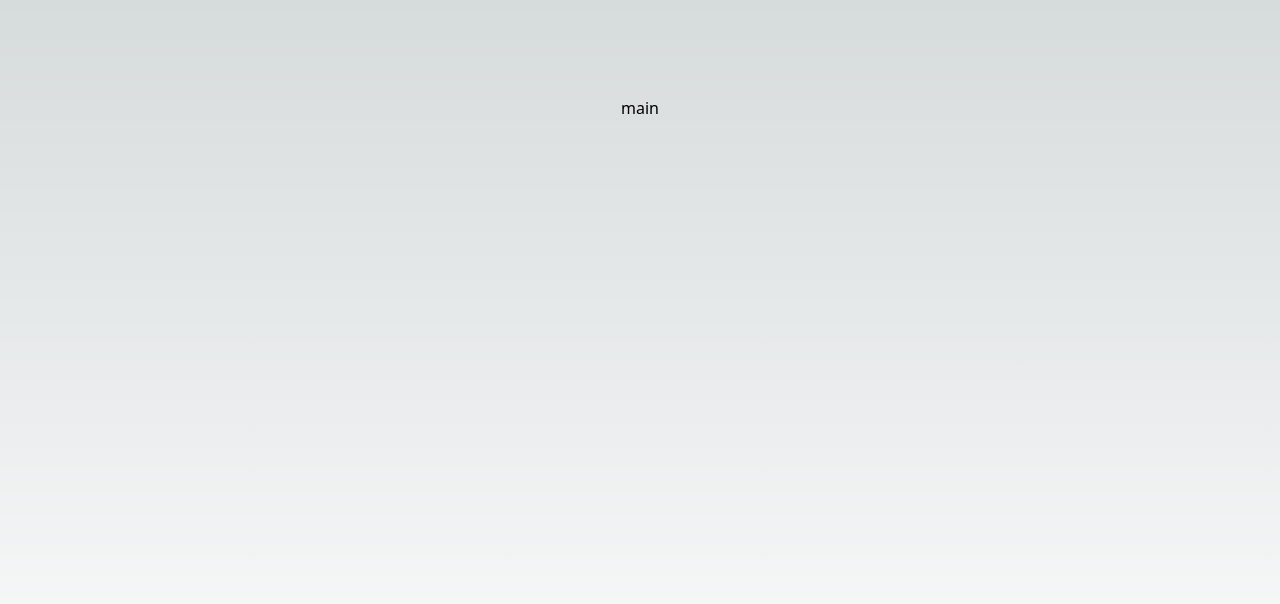
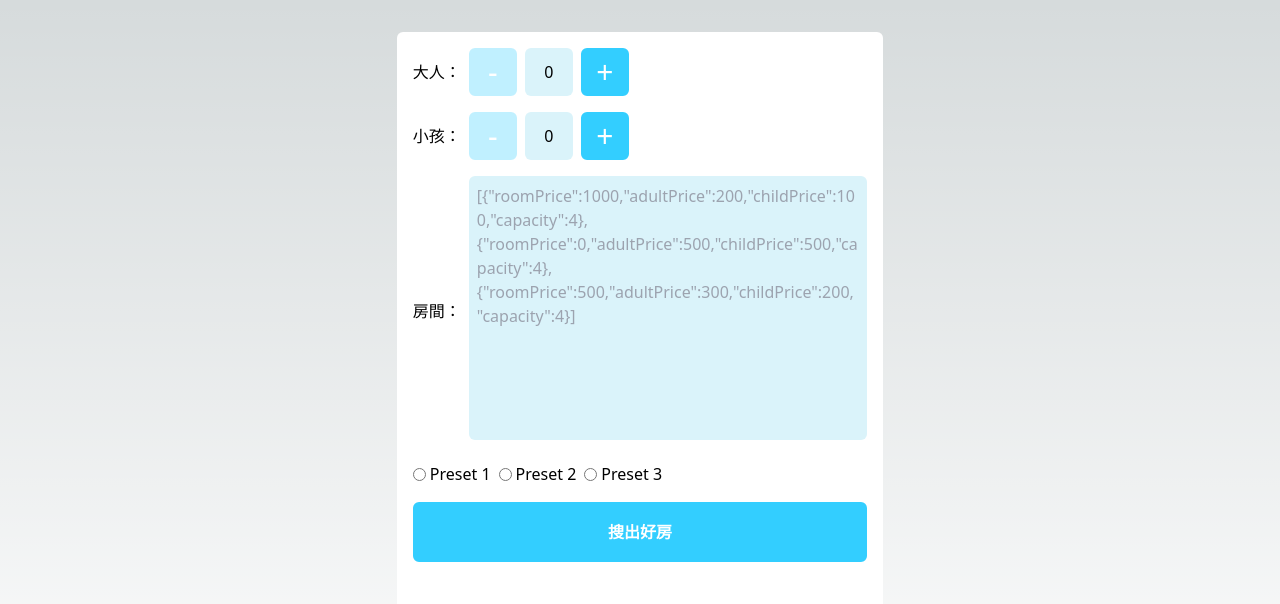
Before and after one commit to reallxl/roome, a Next.js app: page / in a window 1280 px wide. Shown: the top 604 px of the page. Built offline with nearby package versions, Linux system fonts and the light colour scheme.

Commit message:
feat: add <RoomReqeust> and homepage

```diff
--- /dev/null
+++ b/src/components/RoomRequest/index.jsx
@@ -0,0 +1,90 @@
+import { useRef, useState } from 'react';
+
+import { CustomInputNumber } from '@/components';
+import { TEST_SETS } from '@/data/mock';
+
+const RoomRequest = ({ onSubmit }) => {
+  const [adult, setAdult] = useState(0);
+  const [child, setChild] = useState(0);
+  const ref = useRef();
+
+  const renderGuestSettingField = (label, value, setValue) => (
+    <div className="flex w-full items-center gap-2">
+      <label>{label}</label>
+      <CustomInputNumber
+        value={value}
+        onChange={({ target: { value } }) => setValue(value)}
+      />
+    </div>
+  );
+
+  const handleSelectPreset = ({ target: { id } }) => {
+    const {
+      adult: _adult,
+      child: _child,
+      rooms,
+    } = TEST_SETS[id.split('_').slice(-1)[0]];
+
+    setAdult(_adult);
+    setChild(_child);
+    ref.current.value = JSON.stringify(rooms);
+  };
+
+  const renderRoomSettingField = () => (
+    <div className="flex w-full items-center justify-between gap-2">
+      <label>房間：</label>
+      <div className="w-px grow">
+        <textarea
+          className="min-h-[50vh] w-full resize-none rounded-md bg-secondary p-2 md:min-h-[33vh]"
+          placeholder={JSON.stringify(TEST_SETS[0].rooms)}
+          ref={ref}
+        />
+      </div>
+    </div>
+  );
+
+  const renderPresetSelector = () => (
+    <fieldset className="flex w-full gap-2" onChange={handleSelectPreset}>
+      {Array.from({ length: 3 }, (_, i) => i).map((_, i) => (
+        <div key={i} className="flex items-center gap-1">
+          <input
+            className="accent-primary"
+            type="radio"
+            name="radio_room_preset"
+            id={`room_preset_${i}`}
+          />
+          <label htmlFor={`room_preset_${i}`}>{`Preset ${i + 1}`}</label>
+        </div>
+      ))}
+    </fieldset>
+  );
+
+  const renderButton = () => (
+    <button
+      className="rounded-md border-2 border-primary bg-primary p-4 font-bold text-white hover:bg-white hover:text-primary"
+      onClick={() =>
+        onSubmit({
+          adult,
+          child,
+          rooms: ref.current.value
+            ? JSON.parse(ref.current.value)
+            : TEST_SETS[0].rooms,
+        })
+      }
+    >
+      搜出好房
+    </button>
+  );
+
+  return (
+    <>
+      {renderGuestSettingField('大人：', adult, setAdult)}
+      {renderGuestSettingField('小孩：', child, setChild)}
+      {renderRoomSettingField()}
+      {renderPresetSelector()}
+      {renderButton()}
+    </>
+  );
+};
+
+export default RoomRequest;
--- a/src/components/index.js
+++ b/src/components/index.js
@@ -1,2 +1,3 @@
 export { default as CustomInputNumber } from './CustomInputNumber';
 export { default as RoomAllocation } from './RoomAllocation';
+export { default as RoomRequest } from './RoomRequest';
--- /dev/null
+++ b/src/layouts/AppLayout.jsx
@@ -0,0 +1,7 @@
+const AppLayout = ({ children }) => (
+  <div className="flex size-full max-h-full flex-col gap-4 rounded-md bg-white p-4 text-black md:w-2/5">
+    {children}
+  </div>
+);
+
+export default AppLayout;
--- /dev/null
+++ b/src/layouts/index.js
@@ -0,0 +1 @@
+export { default as AppLayout } from './AppLayout';
--- a/src/pages/index.js
+++ b/src/pages/index.js
@@ -1,8 +1,33 @@
+import { useState } from 'react';
+import Head from 'next/head';
+
+import { RoomAllocation, RoomRequest } from '@/components';
+import { AppLayout } from '@/layouts';
+
 const Home = () => {
+  const [request, setRequest] = useState();
+  const { rooms, ...guest } = request ?? {};
+
   return (
-    <main className="flex min-h-screen flex-col items-center justify-between p-24">
-      main
-    </main>
+    <>
+      <Head>
+        <title>ROOME</title>
+      </Head>
+      <main className="flex size-full min-h-screen items-center justify-center p-4 md:p-8">
+        <AppLayout>
+          {request ? (
+            <RoomAllocation
+              guest={guest}
+              rooms={rooms}
+              // onChange={(res) => console.log(res)}
+              onCancel={() => setRequest()}
+            />
+          ) : (
+            <RoomRequest onSubmit={setRequest} />
+          )}
+        </AppLayout>
+      </main>
+    </>
   );
 };
 
```
Also changed, not shown: 1 other file (tests, documents, lock files or other folders).
